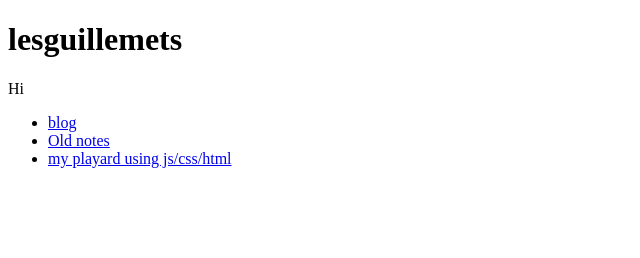
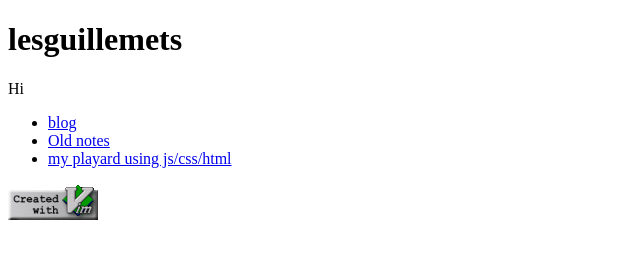
Before and after one commit to lesguillemets/lesguillemets.github.io, a plain HTML site: page index.html in a window 1280 px wide. Shown: the whole page, without its empty margins (0-640 px from the left). Drawn offline with Linux system fonts and the light colour scheme.

Commit message:
+ created with vim.

```diff
--- a/index.html
+++ b/index.html
@@ -12,5 +12,10 @@
     <li><a href="notes">Old notes</a></li>
     <li><a href="playard-jscsshtml">my playard using js/css/html</a></li>
   </ul>
+  <footer>
+    <a href="http://www.vim.org/buttons.php">
+      <img src="./vim_created.png" alt="Created with vim">
+    </a>
+  </footer>
 </body>
 </html>
```
Also changed, not shown: vim_created.png (added).
